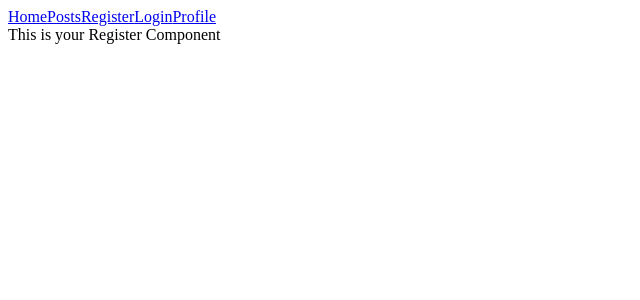
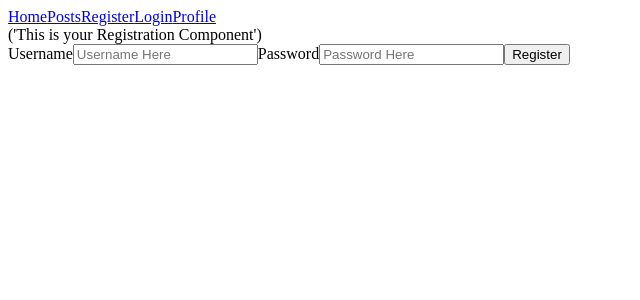
Before and after one commit to RichRopac/strangers_things, a React (Create React App) app: page /register in a window 1280 px wide. Shown: the top 300 px of the page, without its empty margins (0-640 px from the left). Built offline with nearby package versions, Linux system fonts and the light colour scheme.

Commit message:
Saturday, EoD

```diff
--- a/src/api/index.js
+++ b/src/api/index.js
@@ -2,31 +2,25 @@ import axios from 'axios';
 const API_URL = "https://strangers-things.herokuapp.com/api/"
 const COHORT = "2206-FTB-ET-WEB-FT"
 
-export async function userRegistration(event) {
-  const registerUsername = event.target[0].value
-  const registerPassword = event.target[1].value
-  // console.log(registerUsername, registerPassword)
-  // console.log(`${API_URL + COHORT}users/register`)
-  const response = await
-  fetch(`${API_URL + COHORT}users/register`, {
+export const userRegistration = async (username, password) => {
+    console.log("User and Password", username, password)
+    console.log(`${API_URL + COHORT}/users/register`)
+    const response = await fetch(`${API_URL + COHORT}/users/register`,
+      {
         method: "POST",
         headers: {
           'Content-Type': 'application/json'
                  },
         body: JSON.stringify({
           user: {
-      username: registerUsername,
-      password: registerPassword
+            username: username,
+            password: password
           }
         })
       })
     const result = await response.json()
-const token = result.data.token
-localStorage.setItem("token",token)
-const tokenFromStorage = localStorage.getItem("token")
-console.log(tokenFromStorage)
+    return result
 }
-
 
 export const userLogin = async (username, password) => {
     const response = await fetch(`${API_URL + COHORT}/users/login`,
@@ -38,16 +32,14 @@ export const userLogin = async (username, password) => {
         body: JSON.stringify({
             user: {
               username: username,
-              password:  password
+              password: password
             }
+        })
+    })
 
-      })
-    }
-   )
-  //  console.log(response, "response from loginUser")
    const result = await response.json()
-   const token = result.data.token
-   return token
+   return result
+
 }
 
 export const getProfile = async(token) => {
@@ -67,10 +59,10 @@ export const getPosts = async () => {
    try {
       const response = await fetch(`${API_URL + COHORT}/posts`);
       const posts = await response.json();
-      // console.log("Im here")
+      console.log("Posts: ",posts)
       return posts;
      } catch (err) {
-        //  console.log('There was a problem getting posts!')
+        console.log('There was a problem getting posts!')
        }
 
 }
--- a/src/components/Login.js
+++ b/src/components/Login.js
@@ -1,10 +1,12 @@
-import React, {useState} from "react";
+import { useNavigate } from "react-router-dom"
+import React, { useState } from "react";
 import { userLogin } from "../api"
 
 const Login = (props) => {
     const [username, setUsername] = useState('')
     const [password, setPassword] = useState('')
-
+    const [errorMessage, setErrorMessage] = useState('')
+    const navigate = useNavigate()
     const handleOnChange = (event) => {
        const changed = event.target.id
        if (changed === 'username') {
@@ -18,35 +20,39 @@ const Login = (props) => {
     }
 
 const handleSubmit = async (event) => {
-    event.preventDafault()
-    const token = await userLogin(username, password)
-    console.log(token, "token inside of login")
-    localStorage.setItem("token", token)
-
+    try {
+      event.preventDefault()
+      const result = await userLogin(username, password)
+      const token = result.data.token
+      console.log(token, "token inside of login")
+      localStorage.setItem("token",token)
+      navigate("/profile")
+    } catch(err) {
+      setErrorMessage("Username Doesn't Exists, Please Use Register Option Instead")
+    }
 }
 return (
   <div className='box'>('This is your Login Component')
     <form onSubmit={handleSubmit} >
        <label>Username</label>
-
        <input
          id="username"
          onChange={handleOnChange}
          placeholder="Username Here"
          value={username}
-
+         type="text"
         />
 
         <label>Password</label>
-
         <input
          id="password"
          onChange={handleOnChange}
          placeholder="Password Here"
          value={password}
-
+         type="password"
         />
-        <button type="submit">Login Please</button>
+        <button type="submit">Login</button>
+        <p>{errorMessage}</p>
     </form>
   </div>
 )}
--- a/src/components/NavBar.js
+++ b/src/components/NavBar.js
@@ -10,6 +10,7 @@ return(
         <NavLink to = "/Register">Register</NavLink>
         <NavLink to = "/Login">Login</NavLink>
         <NavLink to = "/Profile">Profile</NavLink>
+
     </div>
 );
 }
--- a/src/components/Posts.css
+++ b/src/components/Posts.css
@@ -11,7 +11,7 @@
   border-bottom: 1px solid grey;
 }
 
-.btm {
+.footer {
     padding-bottom: .5em;
     border-bottom: 1px solid grey;
   }
--- a/src/components/Posts.js
+++ b/src/components/Posts.js
@@ -25,7 +25,7 @@ const Posts = () => {
               <p>User ID: {post.author._id }</p>
               <p>Located In: {post.location}</p>
               <p>Title: {post.title}</p>
-              <p className="btm">Description: {post.description}</p>
+              <p className="footer">Description: {post.description}</p>
 
             </div>
           ))}
--- a/src/components/Register.js
+++ b/src/components/Register.js
@@ -1,8 +1,66 @@
-import React from 'react'
+import { useNavigate } from "react-router-dom"
+import { useState } from "react";
+import { userRegistration } from "../api"
 
 const Register = (props) => {
+    const [username, setUsername] = useState('')
+    const [password, setPassword] = useState('')
+    const [errorMessage, setErrorMessage] = useState('')
+    const navigate = useNavigate()
+    const handleOnChange = (event) => {
+       const changed = event.target.id
+       if (changed === 'username') {
+          setUsername(event.target.value)
+       }
+       else {
+        setPassword(event.target.value)
+       }
+
+    }
+
+
+    const handleSubmit = async (event) => {
+      try{
+        event.preventDefault()
+        const result = await userRegistration(username, password)
+        const token = result.data.token
+        console.log(token, "token inside of login")
+        localStorage.setItem("token",token)
+        navigate("/profile")
+      } catch (err) {
+        setErrorMessage("Username Already Exists, Please Use Login Option Instead")
+      }
+
+
+
+}
 return (
- <div className='box'>{`This is your Register Component`} </div>
+  <div className='box'>('This is your Registration Component')
+    <form onSubmit={handleSubmit} >
+       <label>Username</label>
+
+       <input
+         id="username"
+         onChange={handleOnChange}
+         placeholder="Username Here"
+         value={username}
+         type="text"
+        />
+
+        <label>Password</label>
+
+        <input
+         id="password"
+         onChange={handleOnChange}
+         placeholder="Password Here"
+         value={password}
+         type="password"
+
+        />
+        <button type="submit">Register</button>
+        <p>{errorMessage}</p>
+    </form>
+  </div>
 )}
 
 export default Register
```
Also changed, not shown: src/components/App.js (+4 -9 lines). Lines whose indentation alone changed are shown as unchanged.
